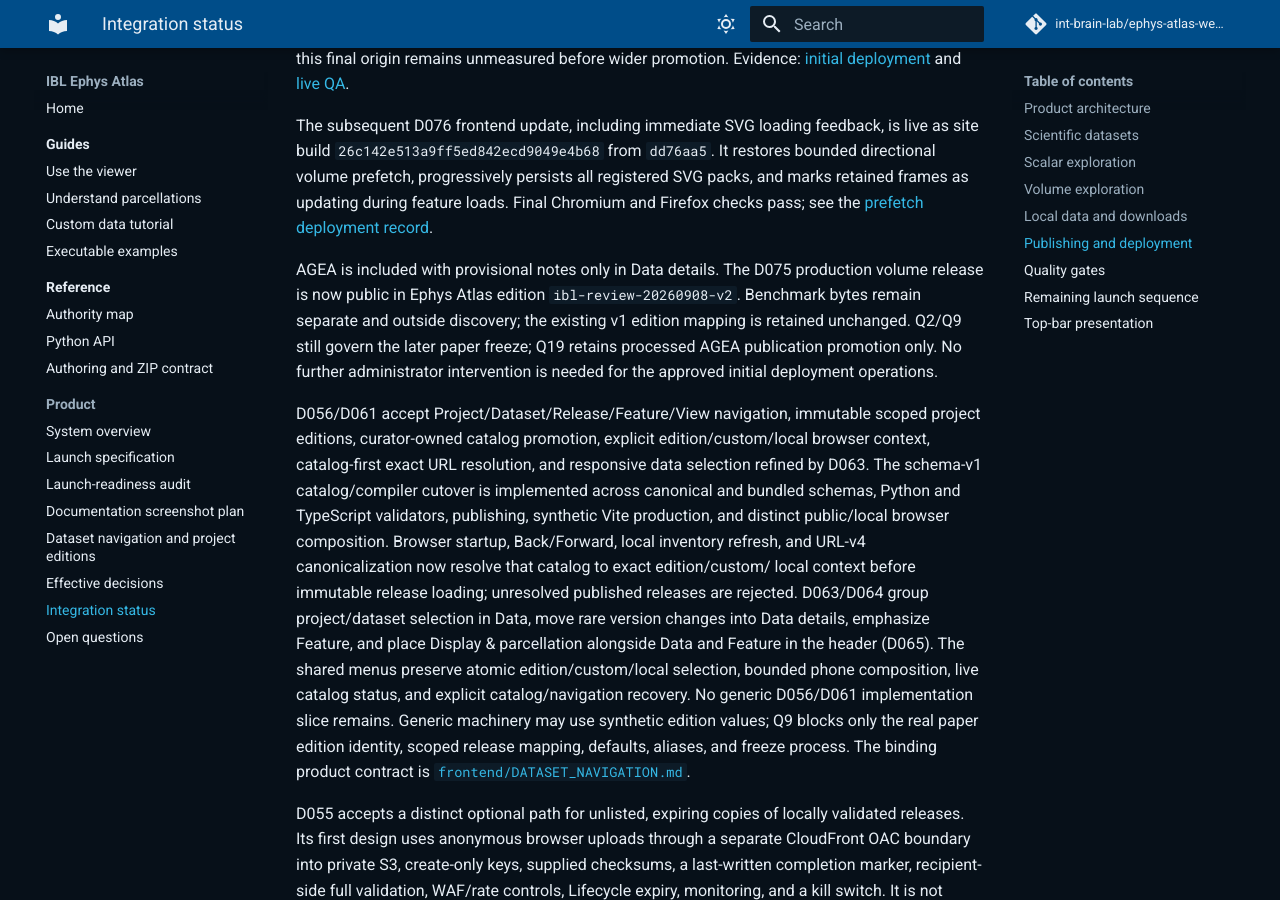
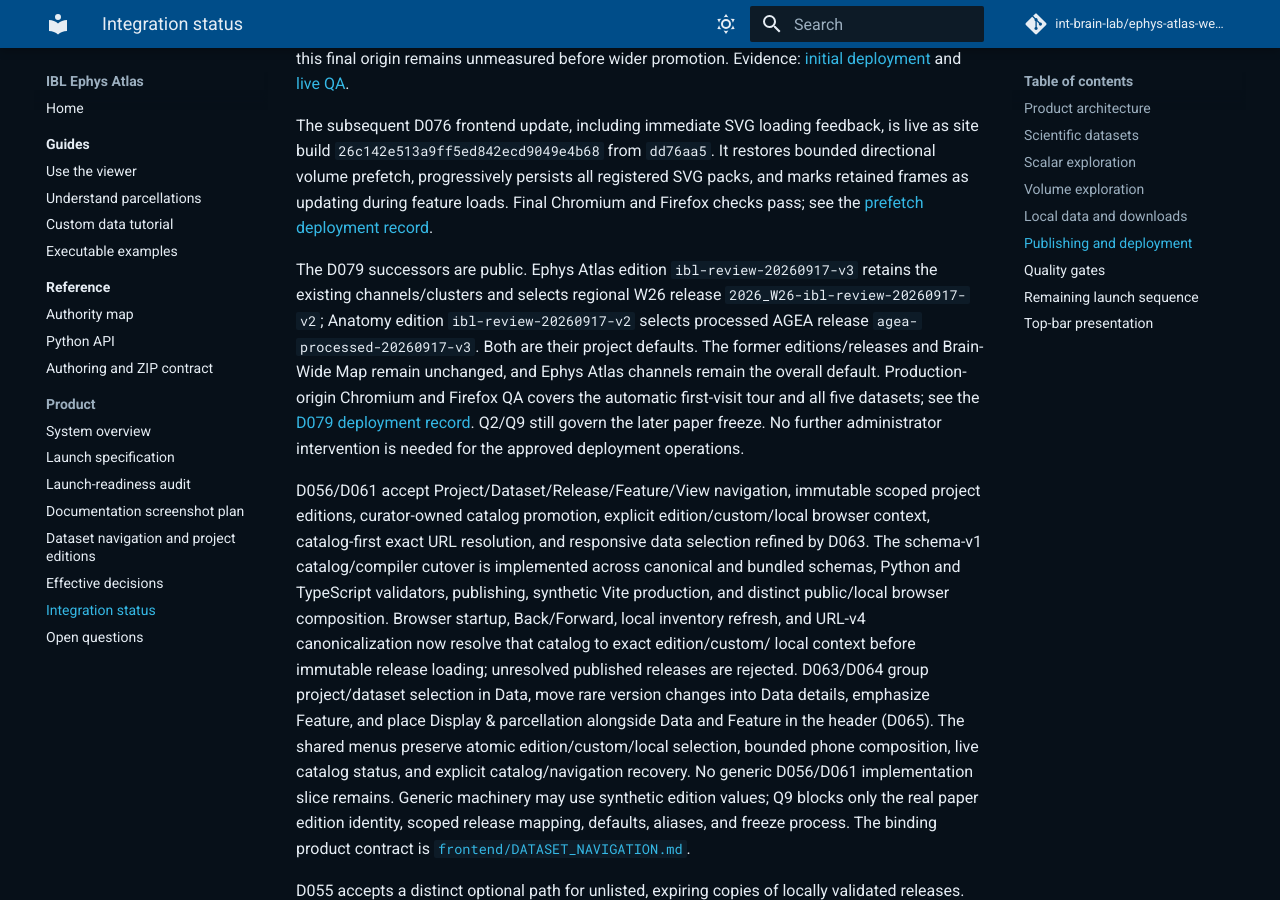
Before and after one commit to int-brain-lab/ephys-atlas-web-v2, an MkDocs documentation site: the page built from docs/INTEGRATION_STATUS.md, in a window 1280 px wide and 900 px high, scrolled down 8475 px. Built offline with MkDocs 1.6.1 and Material for MkDocs 9.7.7, drawn with Linux system fonts in a browser that asks for light colours; comment, search, counter and statistics services are not loaded.

Commit message:
Record regional distribution production deployment

```diff
--- a/docs/INTEGRATION_STATUS.md
+++ b/docs/INTEGRATION_STATUS.md
@@ -274,12 +274,17 @@
 and marks retained frames as updating during feature loads. Final Chromium and
 Firefox checks pass; see the [prefetch deployment record](publishing/PREFETCH_DEPLOYMENT_20260908.md).
 
-AGEA is included with provisional notes only in Data details. The D075 production volume release is now public in Ephys Atlas edition
-`ibl-review-20260908-v2`. Benchmark bytes remain separate and outside discovery;
-the existing v1 edition mapping is retained unchanged.
-Q2/Q9 still govern the later paper freeze; Q19 retains processed AGEA
-publication promotion only. No further administrator intervention is needed for the approved
-initial deployment operations.
+The D079 successors are public. Ephys Atlas edition
+`ibl-review-20260917-v3` retains the existing channels/clusters and selects
+regional W26 release `2026_W26-ibl-review-20260917-v2`; Anatomy edition
+`ibl-review-20260917-v2` selects processed AGEA release
+`agea-processed-20260917-v3`. Both are their project defaults. The former
+editions/releases and Brain-Wide Map remain unchanged, and Ephys Atlas channels
+remain the overall default. Production-origin Chromium and Firefox QA covers
+the automatic first-visit tour and all five datasets; see the
+[D079 deployment record](publishing/REGIONAL_DISTRIBUTION_DEPLOYMENT_20260917.md).
+Q2/Q9 still govern the later paper freeze. No further administrator intervention
+is needed for the approved deployment operations.
 
 D056/D061 accept Project/Dataset/Release/Feature/View navigation, immutable
 scoped project editions, curator-owned catalog promotion, explicit
```
Also changed, not shown: docs/IMPLEMENTATION_PLAN.md (+4 -3 lines), docs/publishing/REGIONAL_DISTRIBUTION_DEPLOYMENT_20260917.md (added, +49 -0 lines), docs/publishing/regional-distribution-live-qa-20260917.json (added, +31 -0 lines), 1 other file.
